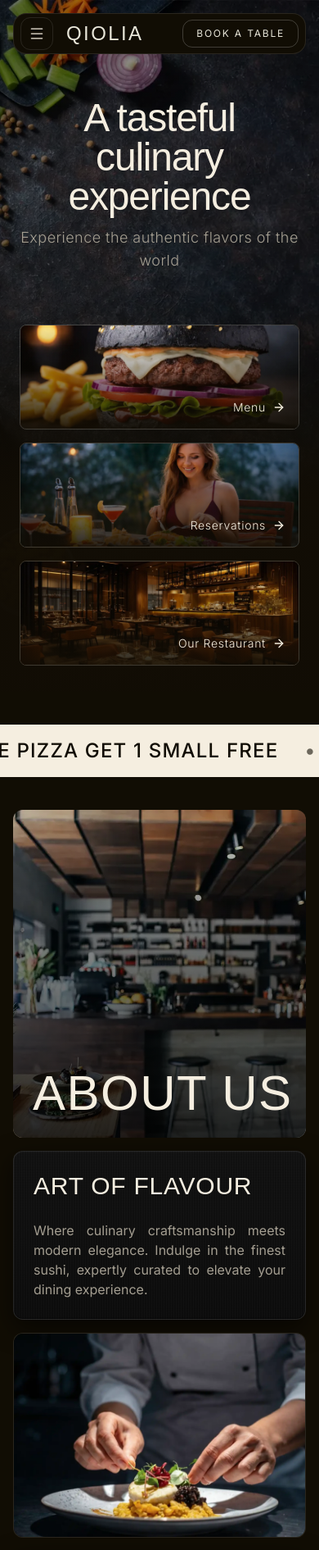
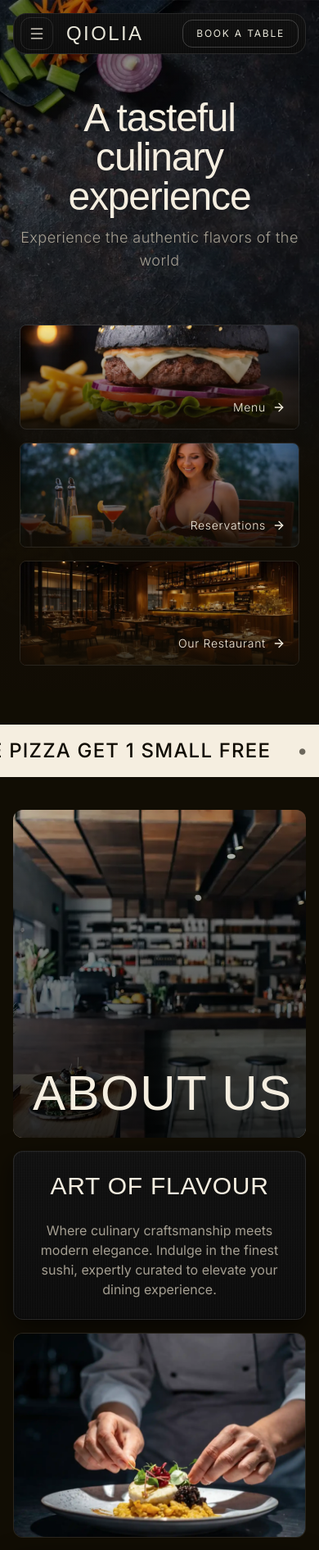
Before and after one commit to a121121/Restaurant, a Next.js app: page / in a window 390 px wide. Shown: the top 1891 px of the page at 82% size. Built offline with nearby package versions, Linux system fonts and the light colour scheme; a web font is replaced by a local one.

Commit message:
few more minor changes

```diff
--- a/app/reservation/page.tsx
+++ b/app/reservation/page.tsx
@@ -11,14 +11,14 @@ export default function ReservationPage() {
   return (
     <>
       <main className="min-h-screen bg-background mx-4 py-2 mt-2">
-        <div className="grid grid-cols-1 lg:grid-cols-2 min-h-screen">
+        <div className="grid grid-cols-1 lg:grid-cols-2 min-h-screen gap-4">
           {/* Left — Hero image */}
           <div className="lg:sticky lg:top-0 lg:h-screen">
             <ReservationHero />
           </div>
 
           {/* Right — Form */}
-          <div className="flex flex-col justify-center px-6 py-12 sm:px-10 lg:px-14 xl:px-20">
+          <div className="flex flex-col justify-center px-6 py-12 sm:px-10 lg:px-14 xl:px-20 royal-card border">
             <div className="w-full max-w-lg mx-auto">
               {/* Form header */}
               <div className="mb-8 space-y-1">
--- a/components/About/index.tsx
+++ b/components/About/index.tsx
@@ -158,7 +158,7 @@ export default function About() {
                             variants={scaleIn}
                             whileHover={{ y: -5, transition: { duration: 0.3 } }}
                         >
-                            <div className='flex flex-col justify-center items-start p-6 text-foreground gap-6'>
+                            <div className='flex flex-col justify-center md:items-start items-center p-6 text-foreground gap-6'>
                                 <motion.h3
                                     className='text-3xl uppercase tracking-wide'
                                     initial={{ opacity: 0, x: -20 }}
@@ -169,7 +169,7 @@ export default function About() {
                                     art of flavour
                                 </motion.h3>
                                 <motion.p
-                                    className='text-muted-foreground text-justify'
+                                    className='text-muted-foreground md:text-justify text-center'
                                     initial={{ opacity: 0 }}
                                     whileInView={{ opacity: 1 }}
                                     transition={{ duration: 0.5, delay: 0.3 }}
@@ -290,7 +290,7 @@ export default function About() {
                             variants={scaleIn}
                             whileHover={{ y: -5, transition: { duration: 0.3 } }}
                         >
-                            <div className='flex flex-col justify-center items-start p-6 text-foreground gap-6'>
+                            <div className='flex flex-col justify-center md:items-start items-center p-6 text-foreground gap-6'>
                                 <motion.h3
                                     className='text-3xl uppercase tracking-wide'
                                     initial={{ opacity: 0, x: -20 }}
@@ -301,13 +301,15 @@ export default function About() {
                                     our story
                                 </motion.h3>
                                 <motion.p
-                                    className='text-muted-foreground text-justify'
+                                    className='text-muted-foreground md:text-justify hyphens-auto text-pretty text-center'
                                     initial={{ opacity: 0 }}
                                     whileInView={{ opacity: 1 }}
                                     transition={{ duration: 0.5, delay: 0.3 }}
                                     viewport={{ once: true }}
                                 >
-                                    Founded with a passion for culinary excellence, Qitchen's journey began in the heart of Prague. Over years, it evolved into a haven for sushi enthusiasts, celebrated for its artful mastery and devotion to redefining gastronomy.
+                                    Founded with a passion for culinary excellence, Qiolia was created to offer more than just a meal, but an experience. Our chefs blend traditional techniques with modern creativity, crafting each dish with precision and care.
+                                    <br /> <br />
+                                    From the freshest ingredients to the final presentation, every detail reflects our commitment to quality, flavor, and unforgettable dining moments.
                                 </motion.p>
                             </div>
                         </motion.div>
--- a/components/HeroSection/index.tsx
+++ b/components/HeroSection/index.tsx
@@ -155,7 +155,7 @@ export default function HeroSection() {
                             <Link
                                 key={card.id}
                                 href={card.link}
-                                className={`group relative h-32 overflow-hidden border border-foreground/20 rounded-lg transition-all duration-700 block ${isVisible
+                                className={`group relative h-32 overflow-hidden border rounded-lg transition-all duration-700 block ${isVisible
                                     ? 'opacity-100 translate-y-0'
                                     : 'opacity-0 translate-y-8'
                                     } hover:scale-[1.02] hover:shadow-xl`}
--- a/components/Navbar/index.tsx
+++ b/components/Navbar/index.tsx
@@ -29,7 +29,7 @@ export default function Navbar() {
             <nav
                 className={`fixed top-4 left-4 right-4 md:right-auto md:top-8 md:left-8 z-50 transition-all duration-300`}
             >
-                <div className="bg-background border border-white/10 rounded-2xl shadow-2xl px-2 py-1 max-w-full md:w-max flex items-center justify-between md:gap-6">
+                <div className="bg-background border border-white/10 rounded-2xl shadow-2xl px-2 py-1 max-w-full md:w-max flex items-center justify-between md:gap-6 royal-card">
 
                     {/* Left Section: Menu Toggle & Logo */}
                     <div className="flex items-center gap-4 md:gap-6">
--- a/components/menu/MenuPage.tsx
+++ b/components/menu/MenuPage.tsx
@@ -181,7 +181,7 @@ export default function MenuPage() {
          * To make tabs sit under your site's top nav on mobile/md, set in globals.css:
          *   :root { --nav-height: 64px; }   ← replace with your actual nav height
          */
-        <div className="lg:flex lg:h-screen lg:overflow-hidden bg-background mx-4 my-4">
+        <div className="lg:flex lg:h-screen lg:overflow-hidden bg-background royal-card mx-4 my-4">
 
             {/* ── LEFT: Fixed hero image ── */}
             <aside className="lg:w-[50%] lg:shrink-0 lg:sticky lg:top-0 lg:h-screen relative">
```
